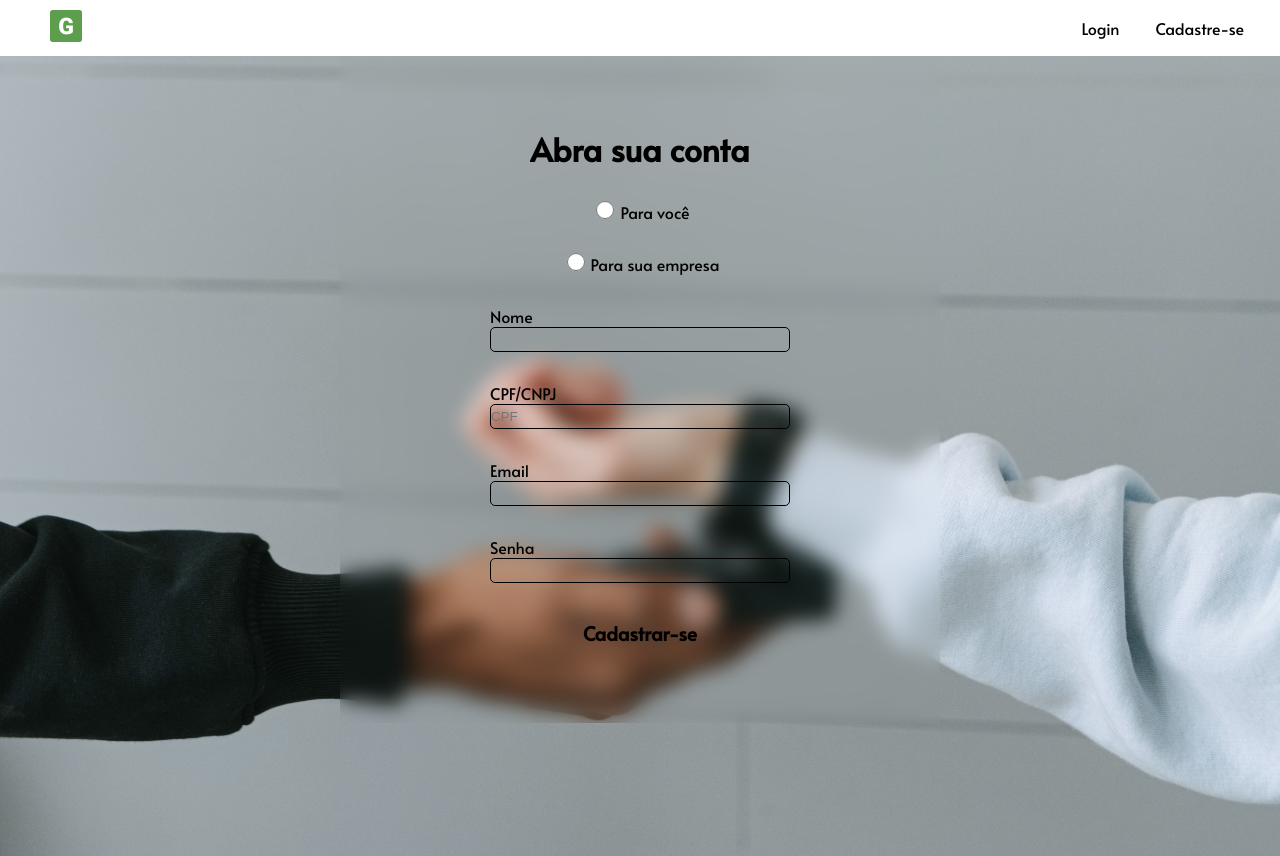
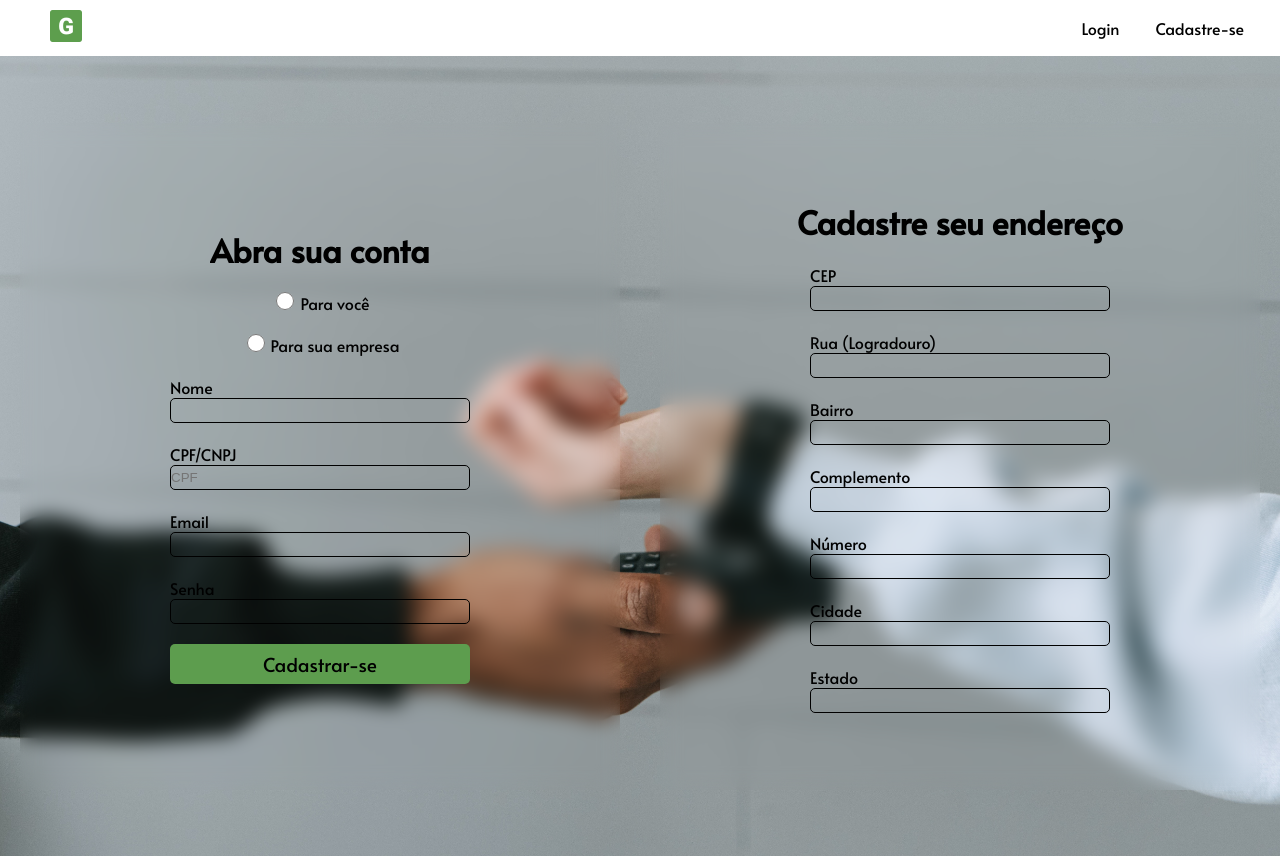
Before and after one commit to matheushnogueira/Projeto_GeneraBank, a React (Create React App) app in the folder generabank/: page /register in a window 1280 px wide. Built offline with nearby package versions, Linux system fonts and the light colour scheme.

Commit message:
cadastro endereço

```diff
--- a/generabank/src/contexts/auth.jsx
+++ b/generabank/src/contexts/auth.jsx
@@ -1,6 +1,6 @@
 import React, { createContext, useState, useEffect } from "react";
 import { useNavigate } from "react-router-dom";
-import { api, createSession } from "../services/api"
+//import { api, createSession } from "../services/api"
 
 export const AuthContext = createContext();
 
@@ -19,30 +19,32 @@ export const AuthContext = createContext();
     }, []);
 
     const login =  async (email, password) => {
-        const response = await createSession(email, password);
+        console.log("login", {email, password});
+        const loggedUser = { id: "123, email"};
+        // const response = await createSession(email, password);
 
-        console.log("login", response.data);
+        // console.log("login", response.data);
 
-        const loggedUser = response.data.user;
-        const token = response.data.token;
+        // const loggedUser = response.data.user;
+        // const token = response.data.token;
 
         localStorage.setItem("user", JSON.stringify(loggedUser));
 
-        localStorage.setItem("token", token);
+        // localStorage.setItem("token", token);
 
-        api.defaults.headers.Authorization = ` Bearer ${token} `;
+        // api.defaults.headers.Authorization = ` Bearer ${token} `;
 
         if(password === "123456"){
-            setUser({loggedUser})
-            navigate("/")
+             setUser({loggedUser})
+             navigate("/")
         }
   };
 
   const logout = () => {
     console.log("logout");
     localStorage.removeItem("user")
-    localStorage.removeItem("token")
-    api.defaults.headers.Authorization = null;
+    //localStorage.removeItem("token")
+    //api.defaults.headers.Authorization = null;
     setUser(null)
     navigate("/")
 }
--- a/generabank/src/pages/Login/Login.jsx
+++ b/generabank/src/pages/Login/Login.jsx
@@ -14,7 +14,6 @@ const LoginPage = () => {
 
   const handleSubmit = (e) => {
     e.preventDefault();
-    console.log("submit", { email, password });
 
     login(email, password);
   };
--- a/generabank/src/pages/Register/Register.jsx
+++ b/generabank/src/pages/Register/Register.jsx
@@ -13,7 +13,13 @@ const schema = yup.object({
   document_number: yup.string().required().test((value) => cnpj.isValid(value) || cpf.isValid(value)),
   document_type: yup.mixed().required("Escolha um tipo de conta"),
   email: yup.string().email("Digite um email válido").required("O email é obrigatório"),
-  password: yup.string().min(6, "A senha deve ter pelo menos 6 dígitos").required("A senha é obrigatório"),
+  password: yup.string().min(6, "A senha deve ter pelo menos 6 dígitos").required(),
+  cep: yup.string().min(8, "CEP não é válido").max(8, "CEP não é válido").required(),
+  addreses: yup.string().required("Digite o logradouro"),
+  district: yup.string().required("Digite o bairro"),
+  number: yup.string().required("Digite o número"),
+  city: yup.string().required("Digite a cidade"),
+  state: yup.string().required("Digite o estado"),
 }).required();
 
 const Register = () => {
@@ -35,7 +41,13 @@ const Register = () => {
     //   document_number: parseInt(data.document_number),
     //   document_type: data.document_type,
     //   email: data.email,
-    //   password: data.password
+    //   password: data.password,
+    //   cep: data.cep,
+    //   addreses: addreses.data,
+    //   district: district.data,
+    //   number: number.data,
+    //   city: city.data,
+    //   state: state.data,
     // }
     // ).then (() => {console.log(data)} )
 
@@ -113,6 +125,50 @@ const Register = () => {
 
       <button type="submit">Cadastrar-se</button>
     </form>
+    <form className={styles.card} onSubmit={handleSubmit(addUser)}>
+
+      <h1>Cadastre seu endereço</h1>
+      <label>
+        CEP
+        <input type="number" name='cep' {...register("cep", { required: true })} />
+        <span>{errors.cep?.message}</span>
+      </label>
+
+      <label>
+        Rua (Logradouro)
+        <input type="text" name='addreses' {...register("addreses", { required: true })} />
+        <span>{errors.addreses?.message}</span>
+      </label>
+
+      <label>
+        Bairro
+        <input type="text" name='district' {...register("district", { required: true })} />
+        <span>{errors.district?.message}</span>
+      </label>
+
+      <label>
+        Complemento
+        <input type="text" name='complement' {...register("complement")} />
+      </label>
+
+      <label>
+        Número
+        <input type="number" name='number' {...register("number", { required: true })} />
+        <span>{errors.number?.message}</span>
+      </label>
+
+      <label>
+        Cidade
+        <input type="text" name='city' {...register("city", { required: true })} />
+        <span>{errors.city?.message}</span>
+      </label>
+
+      <label>
+        Estado
+        <input type="text" name='state' {...register("state", { required: true })} />
+        <span>{errors.state?.message}</span>
+      </label>
+    </form>
     </div>
   )
 }
--- a/generabank/src/pages/Register/Register.module.css
+++ b/generabank/src/pages/Register/Register.module.css
@@ -8,6 +8,8 @@
     width: 100%;
     height: 100%;
     position: absolute;
+    display: flex;
+    flex-direction: row;
 }
 
 .card {
@@ -18,7 +20,7 @@
     flex-direction: column;
     justify-content: center;
     align-items: center;
-    gap: 30px;
+    gap: 20px;
     backdrop-filter: blur(10px);
     font-family: Alata;
   }
@@ -45,10 +47,10 @@
   .card button {
     width: 300px;
     height: 40px;
-    background-color: transparent;
+    background-color: #5d9d4e;
+    color: black;
     border: none;
     border-radius: 5px;
-    font-weight: bold;
     cursor: pointer;
     font-family: Alata;
     font-size: larger;
```
